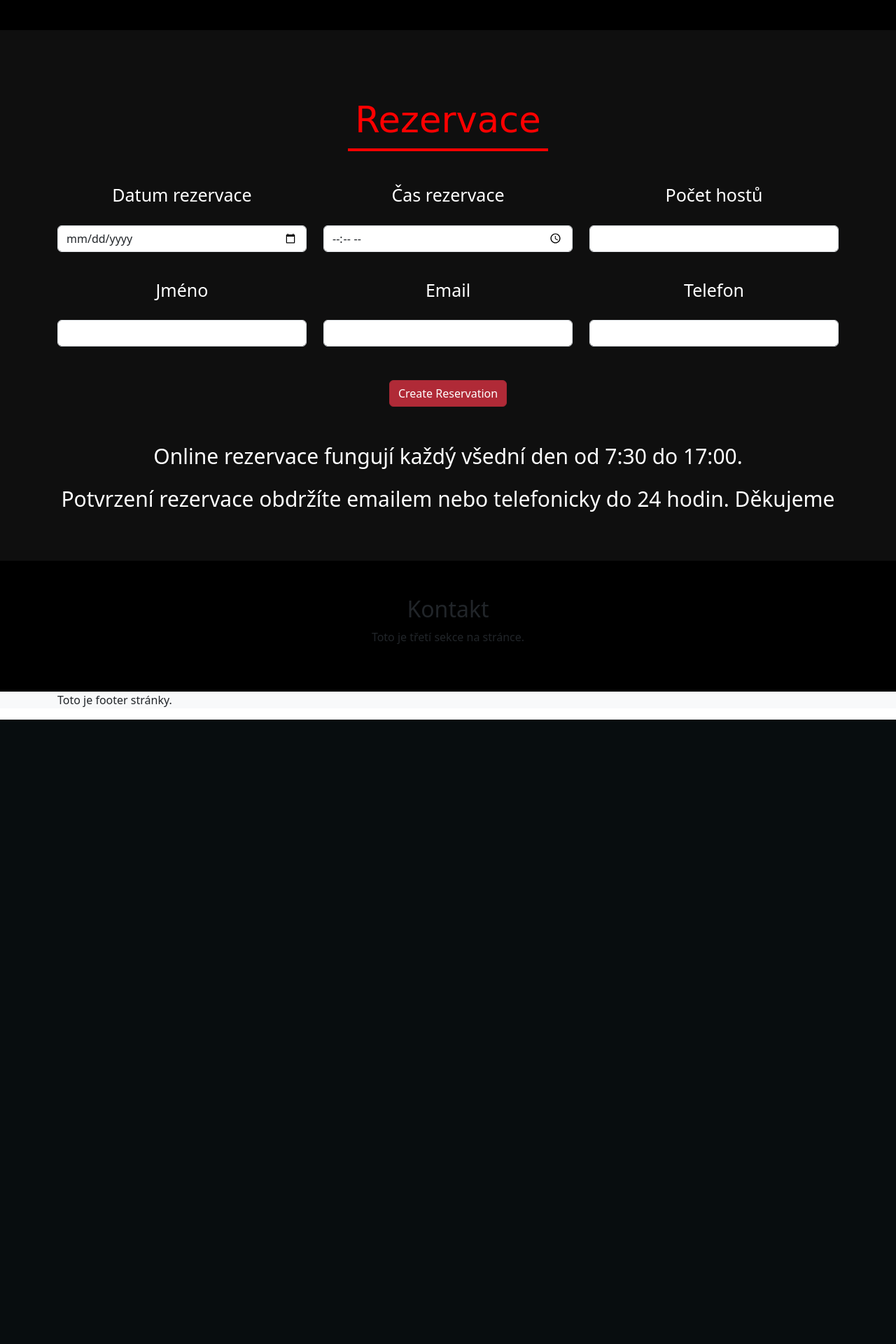
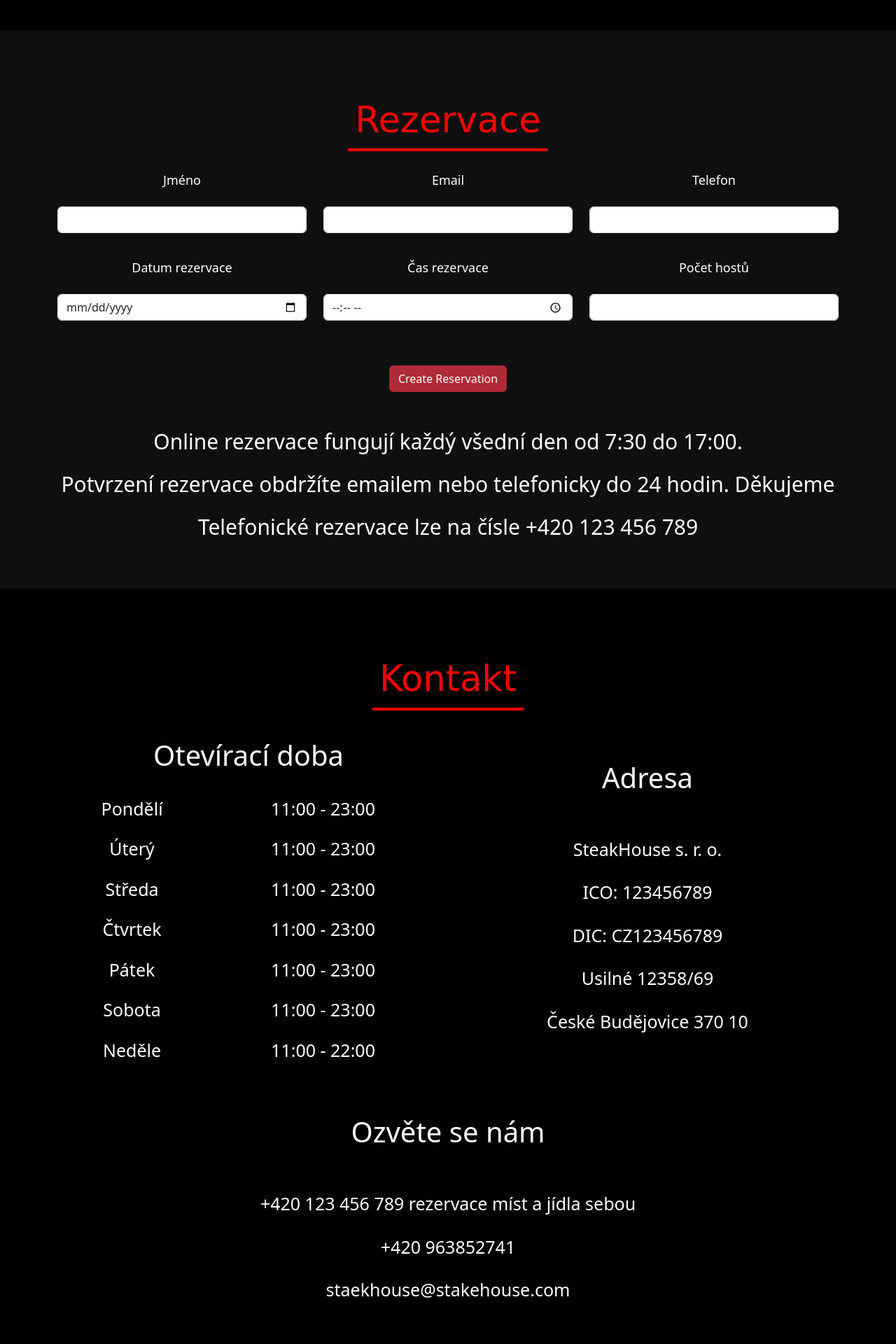
Before and after one commit to liborhavranek/Restaurant, a Flask app: page / in a window 1280 px wide. Shown: the part 3039-4959 px from the top of the page at 70% size. Before the commit the page ends 4067 px from the top, so only its background shows below. Run offline with Flask 3, Linux system fonts and the light colour scheme; some libraries are stand-ins or nearby versions; some web fonts are replaced.

Commit message:
Admin login
admin login is complete

```diff
--- a/app.py
+++ b/app.py
@@ -1,6 +1,6 @@
 
-
-from flask import Flask, render_template, redirect, url_for
+from flask_bcrypt import Bcrypt
+from flask import Flask, render_template, redirect, url_for, request
 from flask_sqlalchemy import SQLAlchemy
 from forms.reservation_form import ReservationForm
 from os import path
@@ -14,7 +14,13 @@ app.config['SECRET_KEY'] = 'your_secret_key'
 # Create an instance of the SQLAlchemy class
 db = SQLAlchemy(app)
 
+bcrypt = Bcrypt(app)
+
+hashed_password = bcrypt.generate_password_hash('test').decode('utf-8')
+
+
 from models.reservation import Reservation
+
 
 @app.route("/", methods=['POST', 'GET'])
 def home_page():
@@ -36,6 +42,19 @@ def home_page():
     return render_template("index.html", form=form)
 
 
+@app.route('/admin', methods=['GET', 'POST'])
+def admin():
+    if request.method == 'POST':
+        password = request.form.get('password')
+
+        if bcrypt.check_password_hash(hashed_password, password):
+            return "Welcome to the admin page!"
+        else:
+            return "Invalid password"
+
+    return render_template('login.html')
+
+
 @app.route("/registration_created")
 def registration_created():
     return render_template("registration_created.html")
--- a/static/css/styles.css
+++ b/static/css/styles.css
@@ -354,5 +354,33 @@ position: absolute;
 
 .form-text{
     color: white;
+    font-size: 18px;
+}
+
+/* Custom CSS for white, bigger text */
+.five-section {
+    color: white;
     font-size: 25px;
 }
+
+.five-section table {
+    width: 100%;
+}
+
+.five-section th, .five-section td {
+    padding: 10px;
+    text-align: center;
+}
+.five-section th {
+    background-color: #f2f2f2;
+    color: black;
+}
+
+
+footer{
+ background-color: #0f0f0f;
+}
+
+.copyright-text{
+ color: white;
+}
--- a/templates/index.html
+++ b/templates/index.html
@@ -60,10 +60,10 @@
                                 <a class="nav-link rotate-minus-15" href="#">Fotogalerie</a>
                             </li>
                             <li class="nav-item">
-                                <a class="nav-link only-hover" href="#">Kontakt</a>
+                                <a class="nav-link only-hover" href="#contact">Kontakt</a>
                             </li>
                             <li class="nav-item">
-                                <a class="nav-link rotate-15" href="#">Rezervace</a>
+                                <a class="nav-link rotate-15" href="#reservation">Rezervace</a>
                             </li>
                         </ul>
                     </div>
@@ -225,7 +225,7 @@
     </div>
 </section>
 
-<section class="section four-section">
+<section class="section four-section" id="reservation">
     <div class="container">
     <h1 class="kontakt-text pt-5 show-from-bottom"> Rezervace  </h1>
 
@@ -233,22 +233,6 @@
 <form method="POST" autocomplete="off" class="form">
     {{ form.csrf_token }}
     {{ form.hidden_tag() }}
-<div class="row">
-    <div class="form-group col-12 col-lg-4 py-3 show-from-bottom">
-        <div class="form-text py-3">{{ form.reservation_date.label(class="form-label") }}</div>
-        <div class="form-field">{{ form.reservation_date(class="form-control") }}</div>
-    </div>
-
-    <div class="form-group col-12 col-lg-4 py-3 show-from-bottom">
-       <div class="form-text py-3"> {{ form.reservation_time.label(class="form-label") }}</div>
-        <div class="form-field">{{ form.reservation_time(class="form-control") }}</div>
-    </div>
-
-    <div class="form-group col-12 col-lg-4 py-3 show-from-bottom">
-        <div class="form-text py-3">{{ form.num_guests.label(class="form-label") }}</div>
-        <div class="form-field">{{ form.num_guests(class="form-control") }}</div>
-    </div>
-</div>
 
     <div class="row">
     <div class="form-group col-12 col-lg-4 show-from-bottom">
@@ -267,6 +251,22 @@
     </div>
 
         </div>
+<div class="row">
+    <div class="form-group col-12 col-lg-4 py-3 show-from-bottom">
+        <div class="form-text py-3">{{ form.reservation_date.label(class="form-label") }}</div>
+        <div class="form-field">{{ form.reservation_date(class="form-control") }}</div>
+    </div>
+
+    <div class="form-group col-12 col-lg-4 py-3 show-from-bottom">
+       <div class="form-text py-3"> {{ form.reservation_time.label(class="form-label") }}</div>
+        <div class="form-field">{{ form.reservation_time(class="form-control") }}</div>
+    </div>
+
+    <div class="form-group col-12 col-lg-4 py-3 show-from-bottom">
+        <div class="form-text py-3">{{ form.num_guests.label(class="form-label") }}</div>
+        <div class="form-field">{{ form.num_guests(class="form-control") }}</div>
+    </div>
+</div>
 
     <input type="submit" value="Create Reservation" class="btn btn-danger my-5 show-from-bottom">
 </form>
@@ -276,25 +276,92 @@
 
 <p class="reservation-text show-from-bottom">Potvrzení rezervace obdržíte emailem nebo telefonicky do 24 hodin. Děkujeme</p>
 
-
+<p class="reservation-text show-from-bottom">Telefonické rezervace lze na čísle +420 123 456 789</p>
 
     </div>
 </section>
 
 
-<section class="section five-section">
+<section class="section five-section" id="contact">
     <div class="container">
-        <h2>Kontakt</h2>
-        <p>Toto je třetí sekce na stránce.</p>
+        <h1 class="kontakt-text pt-5 show-from-bottom"> Kontakt  </h1>
+        <div class="row">
+            <div class="col-12 col-lg-6 py-3">
+                <div class="oteviracka text-center">
+<h1 class="py-3 show-from-bottom">Otevírací doba</h1>
+<table>
+<tbody>
+<tr class="show-from-bottom">
+<td>Pondělí</td>
+<td>11:00 - 23:00</td>
+</tr>
+<tr class="show-from-bottom">
+<td>Úterý</td>
+<td>11:00 - 23:00</td>
+</tr>
+<tr class="show-from-bottom">
+<td>Středa</td>
+<td>11:00 - 23:00</td>
+</tr>
+<tr class="show-from-bottom">
+<td>Čtvrtek</td>
+<td>11:00 - 23:00</td>
+</tr>
+<tr class="show-from-bottom">
+<td>Pátek</td>
+<td>11:00 - 23:00</td>
+</tr>
+<tr class="show-from-bottom">
+<td>Sobota</td>
+<td>11:00 - 23:00</td>
+</tr>
+<tr class="show-from-bottom">
+<td>Neděle</td>
+<td>11:00 - 22:00</td>
+</tr>
+</tbody>
+</table>
+</div>
+
+
+            </div>
+
+           <div class="col-12 col-lg-6 py-3">
+                <h1 class="py-5 show-from-bottom">Adresa</h1>
+
+               <p class="py-1 adresa-text show-from-bottom">SteakHouse s. r. o.</p>
+               <p class="py-1 adresa-text show-from-bottom">ICO: 123456789</p>
+               <p class="py-1 adresa-text show-from-bottom">DIC: CZ123456789</p>
+               <p class="py-1 adresa-text show-from-bottom">Usilné 12358/69</p>
+               <p class="py-1 adresa-text show-from-bottom">České Budějovice 370 10</p>
+
+
+            </div>
+
+        </div>
+
+        <div class="row text-center">
+            <div class="col-12">
+            <h1 class="py-5 show-from-bottom">Ozvěte se nám</h1>
+                <p class="py-1 adresa-text show-from-bottom">+420 123 456 789 rezervace míst a jídla sebou</p>
+                <p class="py-1 adresa-text show-from-bottom">+420 963852741</p>
+                <p class="py-1 adresa-text show-from-bottom">staekhouse@stakehouse.com</p>
+        </div>
+        </div>
     </div>
 </section>
 
 
 
 <!-- Footer -->
-<footer class="bg-light">
+<footer class="footer">
     <div class="container">
-        <p>Toto je footer stránky.</p>
+        <div class="row text-center">
+            <div class="col-12">
+        <p class="py-2 copyright-text">© made with ❤️ by Libor Havránek</p>
+               <p><a href="/admin">admin</a></p>
+                </div>
+            </div>
     </div>
 </footer>
 
```
Also changed, not shown: static/css/admin.css (added, +38 -0 lines), templates/login.html (added, +22 -0 lines).
